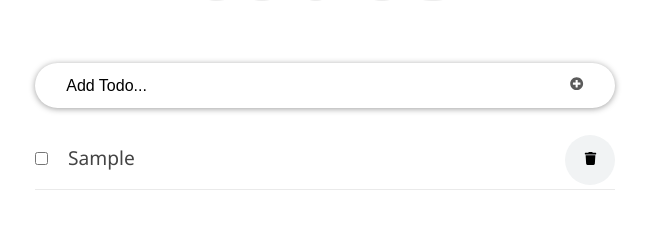
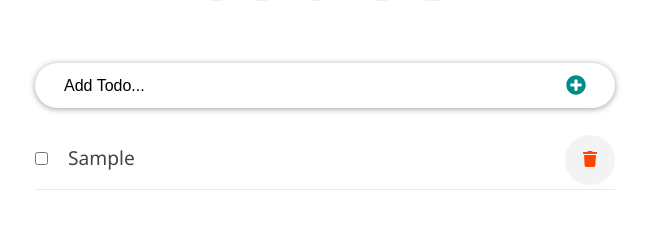
Before and after one commit to KanzaTahreem/React-Todo, a React (Create React App) app: page / in a window 1280 px wide. Both pictures are taken after typing "Sample" into the empty fields and a click on the button 892 px from the left and 318 px from the top of the page. Shown: the part 233-462 px from the top of the page, without its empty margins (315-964 px from the left). Built offline with nearby package versions, Linux system fonts and the light colour scheme.

Commit message:
Style react icons

```diff
--- a/src/App.css
+++ b/src/App.css
@@ -63,3 +63,9 @@ body {
   outline: none;
   border: none;
 }
+
+.input-submit svg {
+  color: darkcyan;
+  font-size: 20px;
+  margin-top: 2px;
+}
--- a/src/components/InputTodo.js
+++ b/src/components/InputTodo.js
@@ -36,7 +36,9 @@ const InputTodo = (props) => {
         value={inputText.title}
         onChange={onChange}
       />
-      <button className="input-submit"><FaPlusCircle /></button>
+      <button className="input-submit">
+        <FaPlusCircle style={{color:'darkcyan', size:'20px', marginTop:'2px'}} />
+      </button>
     </form>
   );
 };
--- a/src/components/TodoItem.js
+++ b/src/components/TodoItem.js
@@ -49,7 +49,9 @@ const TodoItem = (props) => {
         checked={completed}
         onChange={() => props.handleChangeProps(id)}
       />
-      <button onClick={() => props.deleteTodoProps(id)}> <FaTrash/> </button>
+      <button onClick={() => props.deleteTodoProps(id)}>
+        <FaTrash style={{color: 'orangered', fontSize: '16px'}}/>
+      </button>
       <span style={completed ? completedStyle : null}> {title} </span>
       </div>
       <input
```
